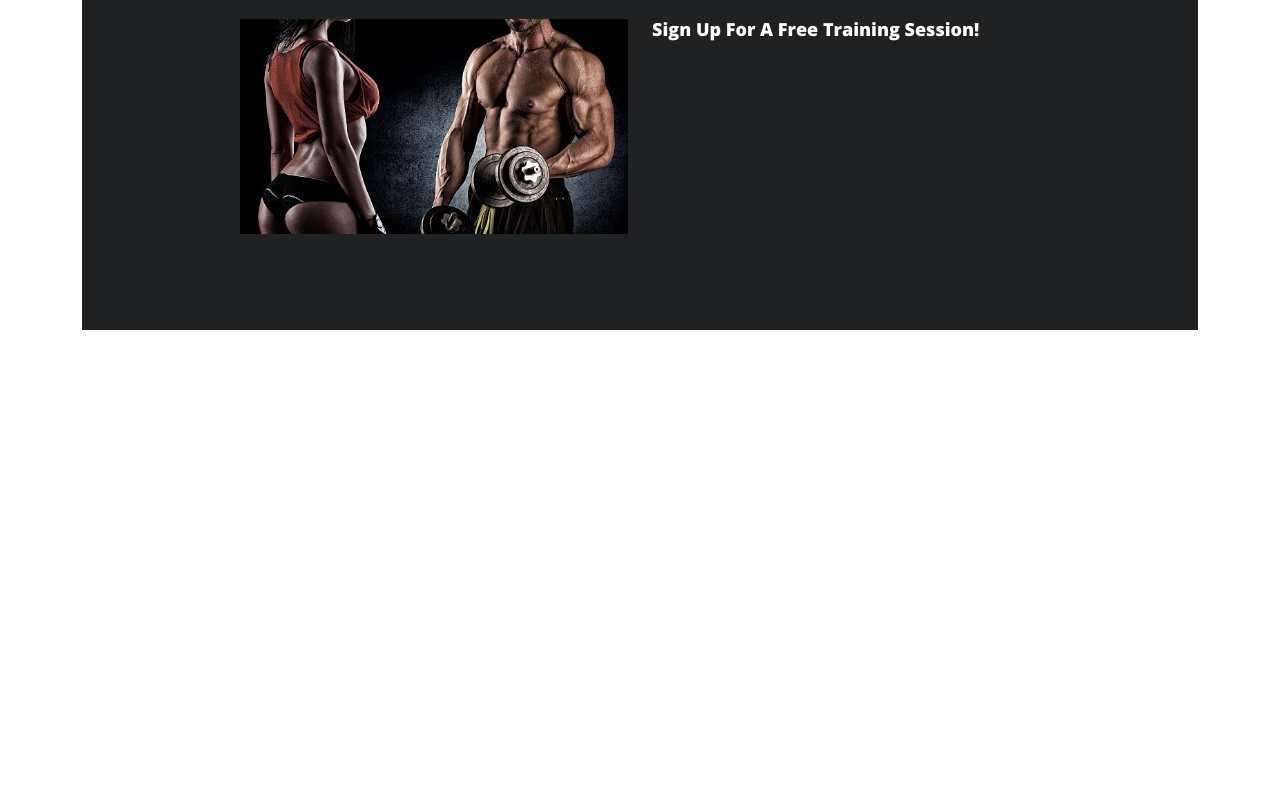
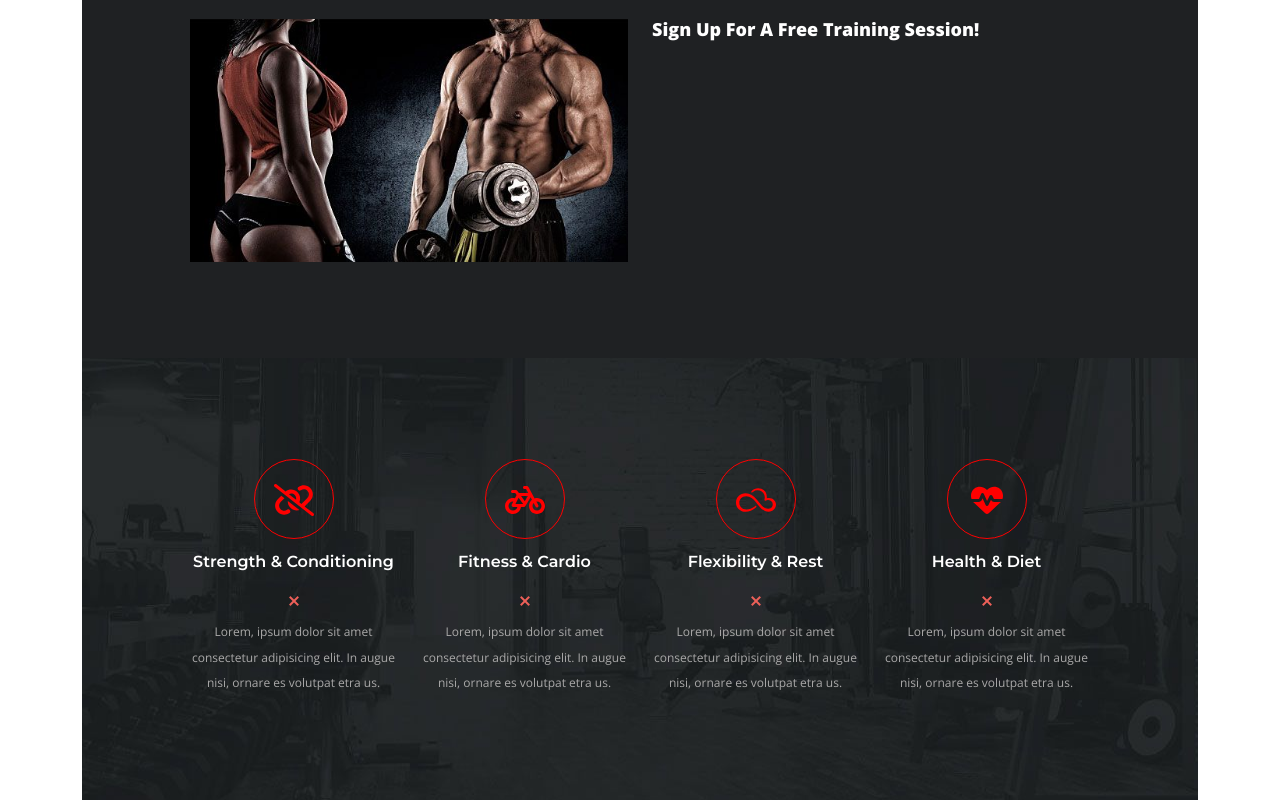
Before and after one commit to DonCode86/proj-html-vuejs, a Vue app: page / in a window 1280 px wide. Shown: the part 1135-1935 px from the top of the page. Before the commit the page ends 1465 px from the top, so only its background shows below. Built offline with nearby package versions, Linux system fonts and the light colour scheme.

Commit message:
SectionWorkOut

```diff
--- a/package.json
+++ b/package.json
@@ -8,6 +8,10 @@
     "lint": "vue-cli-service lint"
   },
   "dependencies": {
+    "@fortawesome/free-brands-svg-icons": "^6.1.1",
+    "@fortawesome/free-regular-svg-icons": "^6.1.1",
+    "@fortawesome/free-solid-svg-icons": "^6.1.1",
+    "@fortawesome/vue-fontawesome": "^2.0.7",
     "bootstrap": "^5.1.3",
     "core-js": "^3.8.3",
     "vue": "^2.6.14"
@@ -15,6 +19,7 @@
   "devDependencies": {
     "@babel/core": "^7.12.16",
     "@babel/eslint-parser": "^7.12.16",
+    "@fortawesome/fontawesome-free": "^6.1.1",
     "@vue/cli-plugin-babel": "~5.0.0",
     "@vue/cli-plugin-eslint": "~5.0.0",
     "@vue/cli-service": "~5.0.0",
--- a/src/assets/style/global-parts/_variables.scss
+++ b/src/assets/style/global-parts/_variables.scss
@@ -9,5 +9,5 @@
       CONTAINERS
   ------------------------------*/
 
-  --inner-container: 50rem;
+  --inner-container: 56.25rem;
 }
--- a/src/components/sections/SectionWorkOut.vue
+++ b/src/components/sections/SectionWorkOut.vue
@@ -3,10 +3,60 @@
     <section class="section-workout">
       <div class="inner-container">
         <div class="row">
-          <div class="col-3"></div>
-          <div class="col-3"></div>
-          <div class="col-3"></div>
-          <div class="col-3"></div>
+          <div class="col-3">
+            <div class="card-container">
+              <div class="logo">
+                <i class="fa-solid fa-link-slash"></i>
+              </div>
+              <h3 class="text-white">Strength & Conditioning</h3>
+              <div class="divider text-center py-2">
+                <img src="../../assets/img/divider-x-red.png" alt="" />
+              </div>
+              <p class="text-center">
+                Lorem, ipsum dolor sit amet consectetur adipisicing elit. In
+                augue nisi, ornare es volutpat etra us.
+              </p>
+            </div>
+          </div>
+          <div class="col-3">
+            <div class="logo">
+              <i class="fa-solid fa-bicycle"></i>
+            </div>
+            <h3 class="text-white">Fitness & Cardio</h3>
+            <div class="divider text-center py-2">
+              <img src="../../assets/img/divider-x-red.png" alt="" />
+            </div>
+            <p class="text-center">
+              Lorem, ipsum dolor sit amet consectetur adipisicing elit. In augue
+              nisi, ornare es volutpat etra us.
+            </p>
+          </div>
+          <div class="col-3">
+            <div class="logo">
+              <i class="fa-brands fa-skyatlas"></i>
+            </div>
+            <h3 class="text-white">Flexibility & Rest</h3>
+            <div class="divider text-center py-2">
+              <img src="../../assets/img/divider-x-red.png" alt="" />
+            </div>
+            <p class="text-center">
+              Lorem, ipsum dolor sit amet consectetur adipisicing elit. In augue
+              nisi, ornare es volutpat etra us.
+            </p>
+          </div>
+          <div class="col-3">
+            <div class="logo">
+              <i class="fa-solid fa-heart-pulse"></i>
+            </div>
+            <h3 class="text-white">Health & Diet</h3>
+            <div class="divider text-center py-2">
+              <img src="../../assets/img/divider-x-red.png" alt="" />
+            </div>
+            <p class="text-center">
+              Lorem, ipsum dolor sit amet consectetur adipisicing elit. In augue
+              nisi, ornare es volutpat etra us.
+            </p>
+          </div>
         </div>
       </div>
     </section>
@@ -20,5 +70,31 @@ export default {}
 <style lang="scss" scoped>
 .section-workout {
   background-image: url(../../assets/img/gym_bkgd_bw-compressor.jpg);
+  background-position: center;
+  padding: 5.5rem 0;
+
+  .logo {
+    color: #ff0000;
+    font-size: 2rem;
+    width: 5rem;
+    height: 5rem;
+    border: 1px solid #ff0000;
+    border-radius: 100%;
+    text-align: center;
+    line-height: 5rem;
+    margin: 0.8rem auto;
+  }
+
+  h3 {
+    font-size: 1rem;
+    font-family: "Montserrat", sans-serif;
+    font-weight: 600;
+    text-align: center;
+  }
+
+  p {
+    font-size: 0.75rem;
+    line-height: 1.6rem;
+  }
 }
 </style>
```
Also changed, not shown: src/main.js (+5 -3 lines), 1 other file (tests, documents, lock files or other folders).
